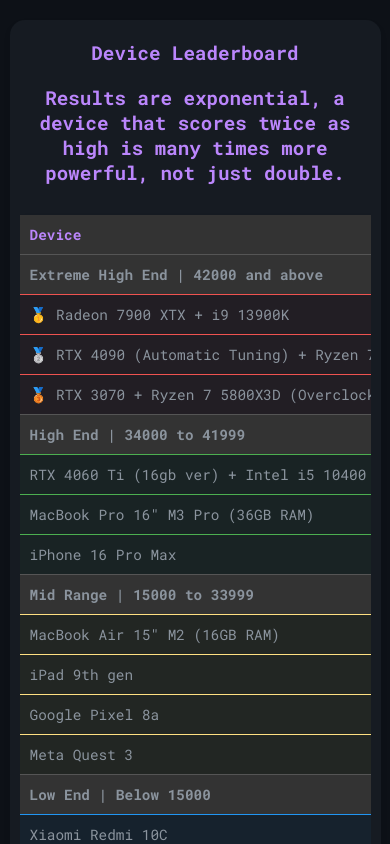
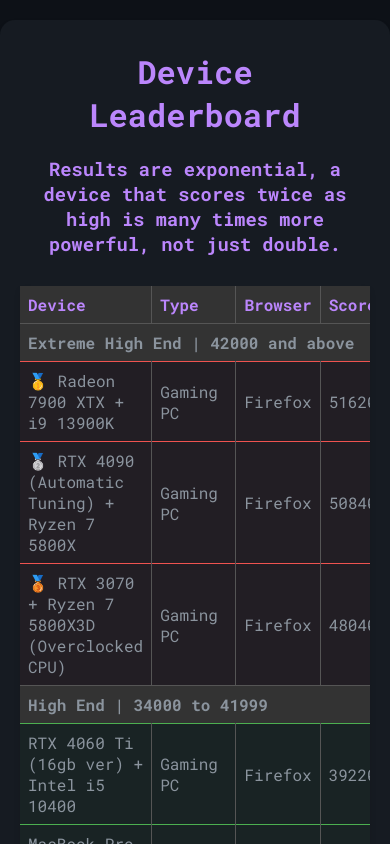
Before and after one commit to dillfrescott/cubes, a plain HTML site: page scores.html in a window 390 px wide. Drawn offline with Linux system fonts and the light colour scheme.

Commit message:
Further fix for screens

```diff
--- a/scores.html
+++ b/scores.html
@@ -31,7 +31,7 @@
             justify-content: flex-start;
             width: 90%;
             max-width: 800px;
-            padding: 20px;
+            padding: 40px;
             background: #161b22;
             border-radius: 15px;
             box-shadow: 0 4px 6px rgba(0, 0, 0, 0.1);
@@ -46,17 +46,11 @@
             color: #bb86fc;
             margin: 10px 0;
             text-align: center;
-            width: 100%;
-        }
-
-        .table-container {
-            width: 100%;
-            overflow-x: auto;
+            width: 80%;
         }
 
         table {
             width: 100%;
-            min-width: 320px;
             border-collapse: collapse;
             margin-top: 20px;
             box-shadow: 0 4px 6px rgba(0, 0, 0, 0.1);
@@ -67,7 +61,6 @@
             padding: 12px;
             text-align: left;
             border-right: 1px solid #555;
-            white-space: nowrap;
         }
 
         th:last-child, td:last-child {
@@ -123,27 +116,39 @@
             to { opacity: 1; transform: translateY(0); }
         }
 
-        @media (max-width: 600px) {
+        @media (max-width: 800px) {
             .container {
-                padding: 10px;
+                padding: 20px;
             }
-
             h1, h3 {
-                font-size: 1.2em;
+                width: 90%;
+                text-align: center;
             }
-
+            table {
+                width: 100%;
+                display: block;
+                overflow-x: auto;
+            }
             th, td {
-                padding: 10px;
-            }
-
-            table {
-                min-width: 280px;
+                padding: 8px;
             }
         }
 
-        @media (max-width: 400px) {
+        @media (min-width: 801px) {
+            .container {
+                padding: 40px;
+            }
+            h1, h3 {
+                width: 70%;
+                text-align: center;
+            }
+            table {
+                width: 100%;
+                display: table;
+                overflow-x: hidden;
+            }
             th, td {
-                font-size: 0.9em;
+                padding: 12px;
             }
         }
     </style>
@@ -153,7 +158,6 @@
         <h1>Device Leaderboard</h1>
         <h3>Results are exponential, a device that scores twice as high is many times more powerful, not just double.</h3>
 
-        <div class="table-container">
         <table>
             <thead>
                 <tr>
@@ -277,7 +281,6 @@
                 </tr>
             </tbody>
         </table>
-        </div>
         <div id="version">Benchmark Version: 1.0.4</div>
     </div>
 </body>
```
Lines whose indentation alone changed are shown as unchanged.
